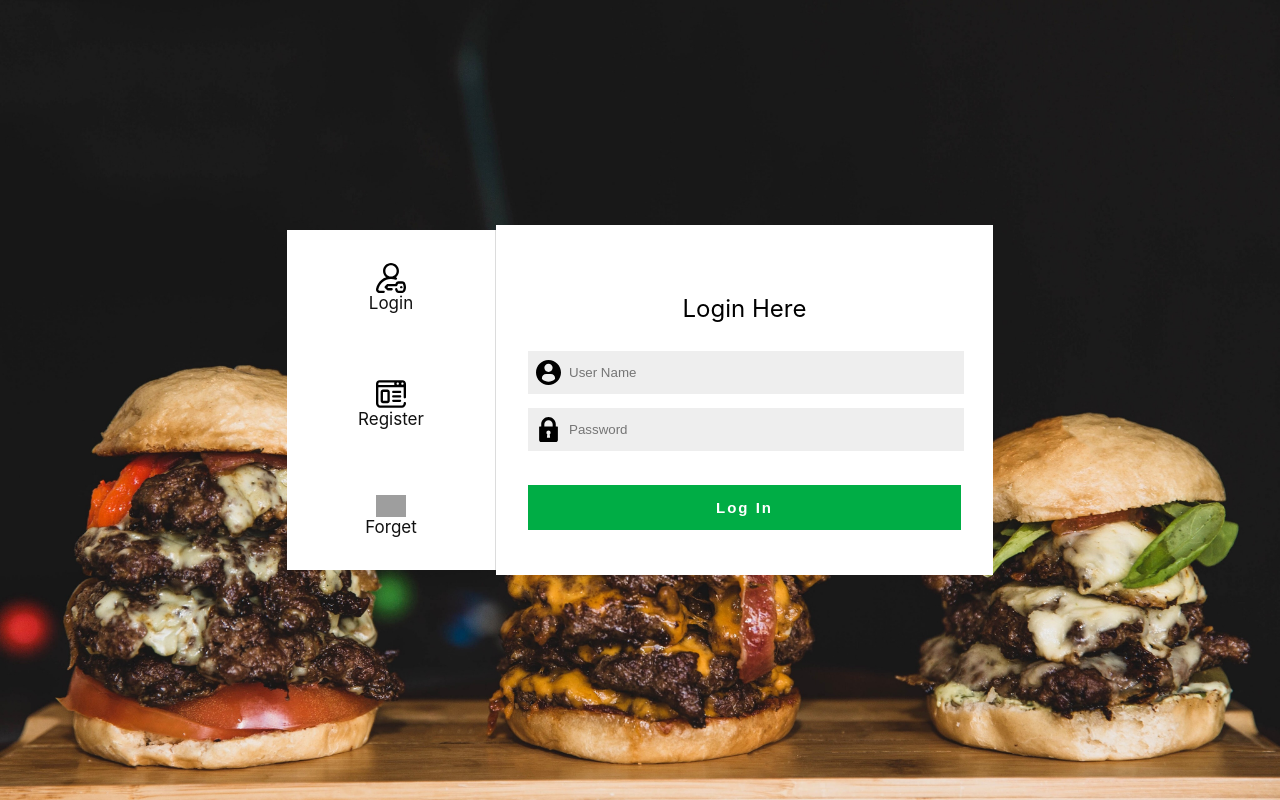
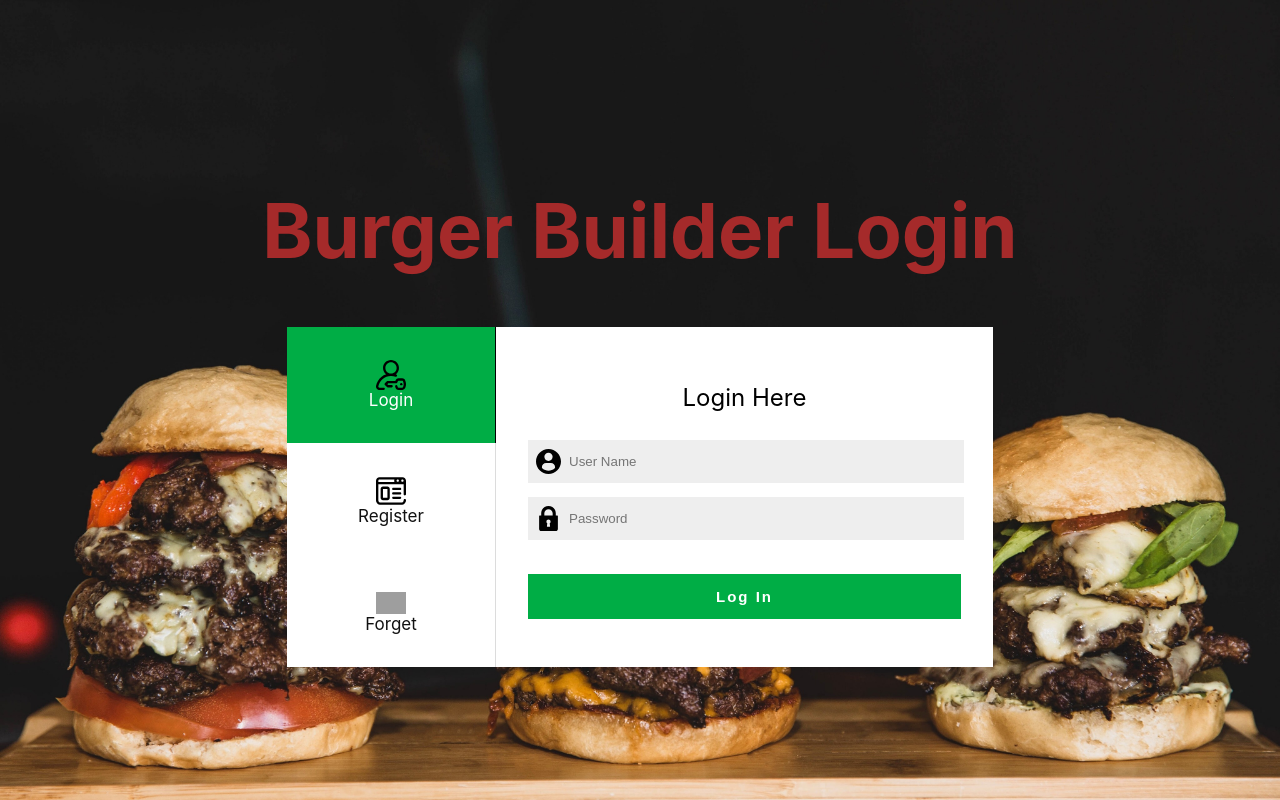
Before and after one commit to lakshyatyagi24/burgerbuilder, a React (Create React App) app: page / in a window 1280 px wide. Built offline with nearby package versions, Linux system fonts and the light colour scheme; grey boxes are pictures that could not be loaded.

Commit message:
updated title

```diff
--- a/src/App.css
+++ b/src/App.css
@@ -10,3 +10,9 @@
   height: 100vh;
   background-size: cover;
 }
+
+#heading {
+  color: brown;
+  font-size: 38px;
+  font-weight: bolder;
+}
--- a/src/App.js
+++ b/src/App.js
@@ -8,6 +8,10 @@ const App = () => {
     <div className="App" id="app" style={{
       backgroundImage: `url(${background})`
     }}>
+      <div id="heading">
+        <h1>Burger Builder Login</h1>
+      </div>
+
       <Login />
     </div>
   );
--- a/src/pages/Login.css
+++ b/src/pages/Login.css
@@ -20,8 +20,6 @@
 }
 
 #login {
-    background: #fff;
-    border-right: 1px solid #dcdcdc;
     cursor: pointer;
     display: flex;
     flex-direction: column;
@@ -32,8 +30,13 @@
     position: relative;
     width: 168px;
     z-index: 100;
-    color: #111;
     text-align: center;
+
+
+    background: #00ad45;
+    border-right: 1px solid #000;
+    color: #fff;
+
 }
 
 #register {
@@ -73,9 +76,9 @@
 #login_page {
     width: 538px;
     background: #fff;
-    padding: 2.8em 2em;
+    padding: 2em;
     display: block;
-    margin: auto;
+    margin: 0;
     position: relative;
     float: left;
     box-sizing: border-box;
```
